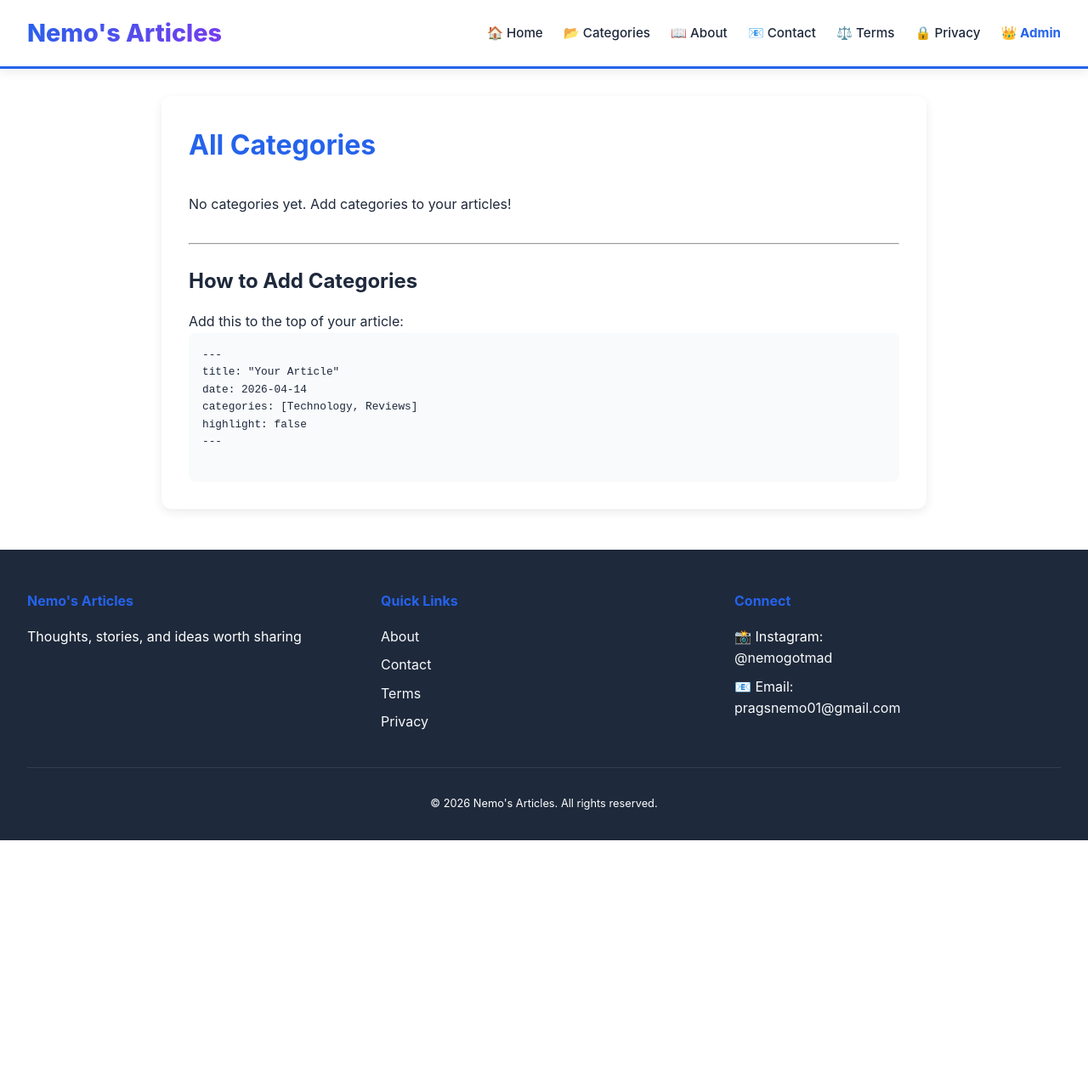
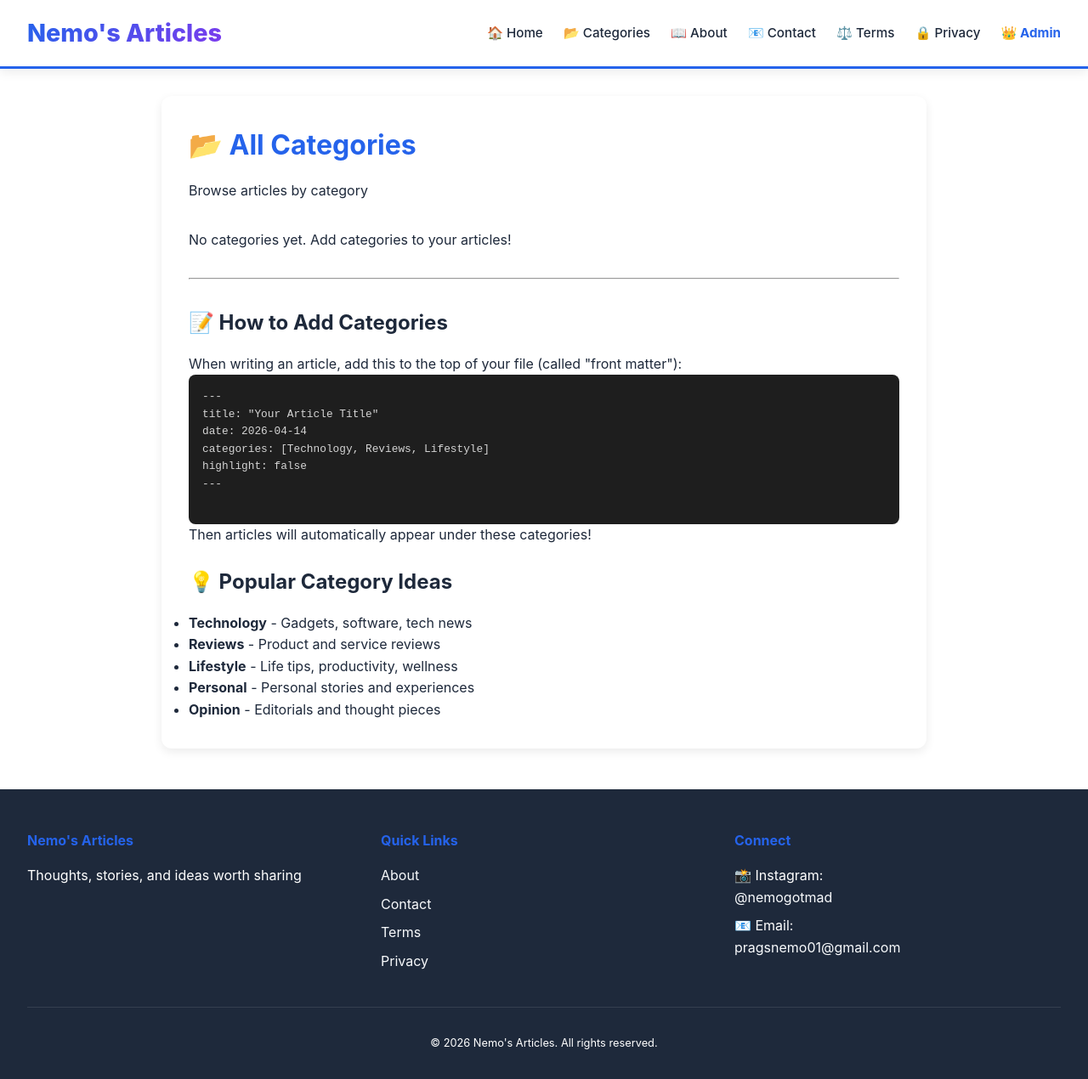
Before and after one commit to nemogotmad/nemo, a Jekyll site: the page built from categories.html, in a window 1280 px wide and 1270 px high. Shown: the whole window at 85% size. Built offline with Jekyll 4.4.1, drawn with Linux system fonts in a browser that asks for light colours.

Commit message:
Update categories.html

```diff
--- a/categories.html
+++ b/categories.html
@@ -4,7 +4,8 @@ title: "Categories"
 ---
 
 <div class="page-content">
-    <h1>All Categories</h1>
+    <h1>📂 All Categories</h1>
+    <p>Browse articles by category</p>
 
     <div style="display: flex; flex-wrap: wrap; gap: 1rem; margin: 2rem 0;">
         {% assign all_categories = "" | split: "," %}
@@ -16,7 +17,7 @@ title: "Categories"
         {% assign unique_categories = all_categories | uniq | sort %}
 
         {% for category in unique_categories %}
-        <a href="/category/{{ category | slugify }}" class="category-tag" style="font-size: 1rem; padding: 0.5rem 1rem;">
+        <a href="#" class="category-tag" style="font-size: 1rem; padding: 0.5rem 1rem; background: #2563EB; color: white; text-decoration: none; border-radius: 20px;">
             #{{ category }}
         </a>
         {% endfor %}
@@ -26,16 +27,26 @@ title: "Categories"
         {% endif %}
     </div>
 
-    <hr>
+    <hr style="margin: 2rem 0;">
 
-    <h2>How to Add Categories</h2>
-    <p>Add this to the top of your article:</p>
-    <pre>
+    <h2>📝 How to Add Categories</h2>
+    <p>When writing an article, add this to the top of your file (called "front matter"):</p>
+    <pre style="background: #1e1e1e; color: #d4d4d4; padding: 1rem; border-radius: 8px;">
 ---
-title: "Your Article"
+title: "Your Article Title"
 date: 2026-04-14
-categories: [Technology, Reviews]
+categories: [Technology, Reviews, Lifestyle]
 highlight: false
 ---
     </pre>
+    <p>Then articles will automatically appear under these categories!</p>
+
+    <h2>💡 Popular Category Ideas</h2>
+    <ul>
+        <li><strong>Technology</strong> - Gadgets, software, tech news</li>
+        <li><strong>Reviews</strong> - Product and service reviews</li>
+        <li><strong>Lifestyle</strong> - Life tips, productivity, wellness</li>
+        <li><strong>Personal</strong> - Personal stories and experiences</li>
+        <li><strong>Opinion</strong> - Editorials and thought pieces</li>
+    </ul>
 </div>
```
